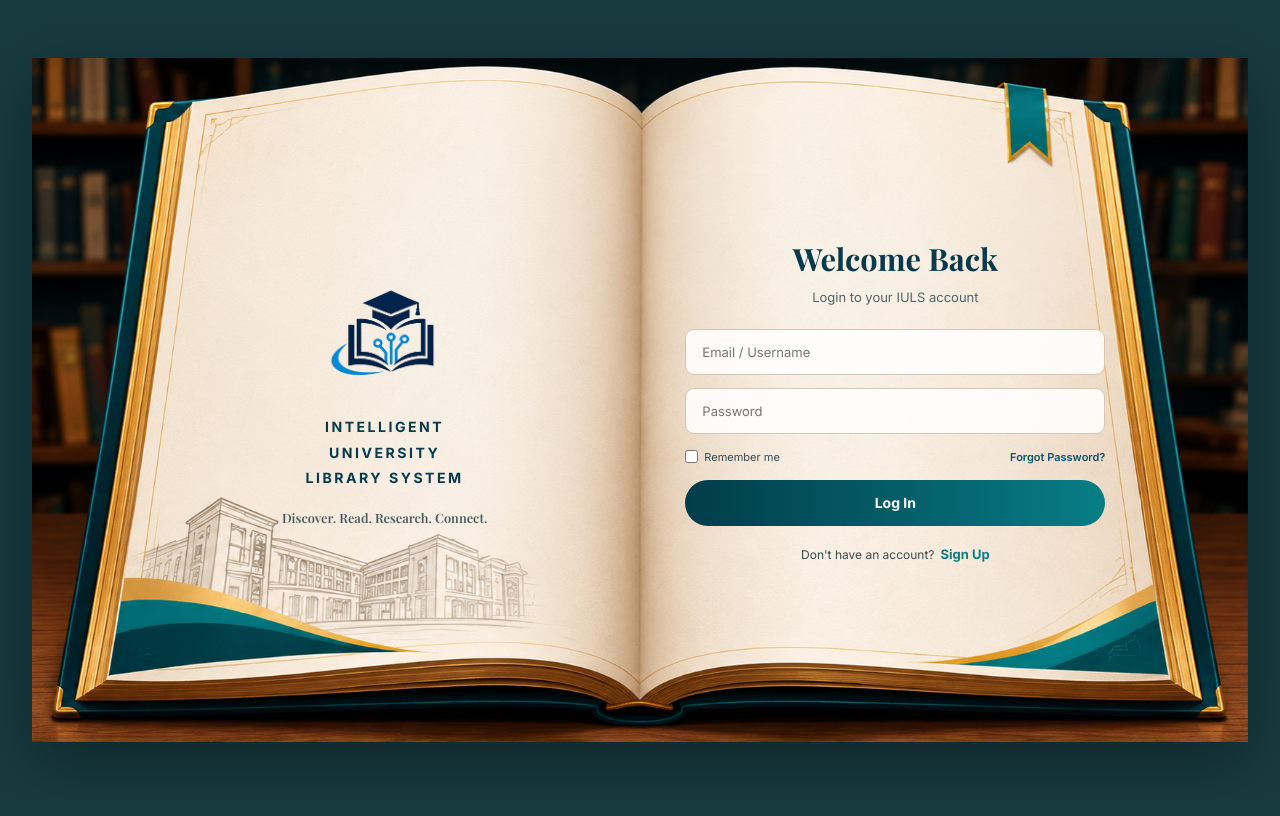
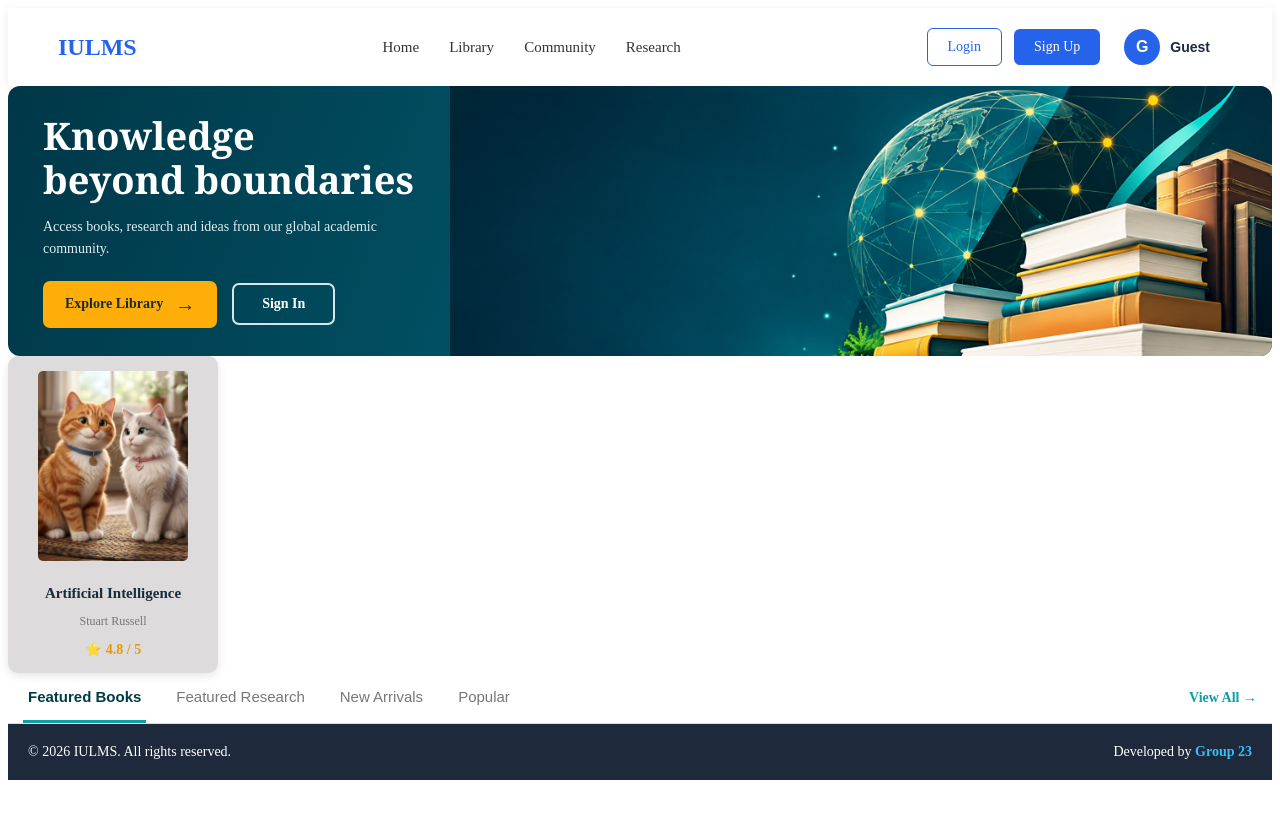
Before and after one commit to afsalahamad/FOT-IULS, a React (Vite) app in the folder fot-iuls/: page / in a window 1280 px wide. Built offline with nearby package versions, Linux system fonts and the light colour scheme.

Commit message:
Update App.tsx

```diff
--- a/fot-iuls/src/App.tsx
+++ b/fot-iuls/src/App.tsx
@@ -1,10 +1,11 @@
-import Login from './Pages/Login';
+/*import Home from './Pages/Login';*/
 import './App.css';
+import Home from './Pages/Home';
 
 function App() {
     return (
         <div>
-            <Login />
+            <Home />
         </div>
     );
 }
```
